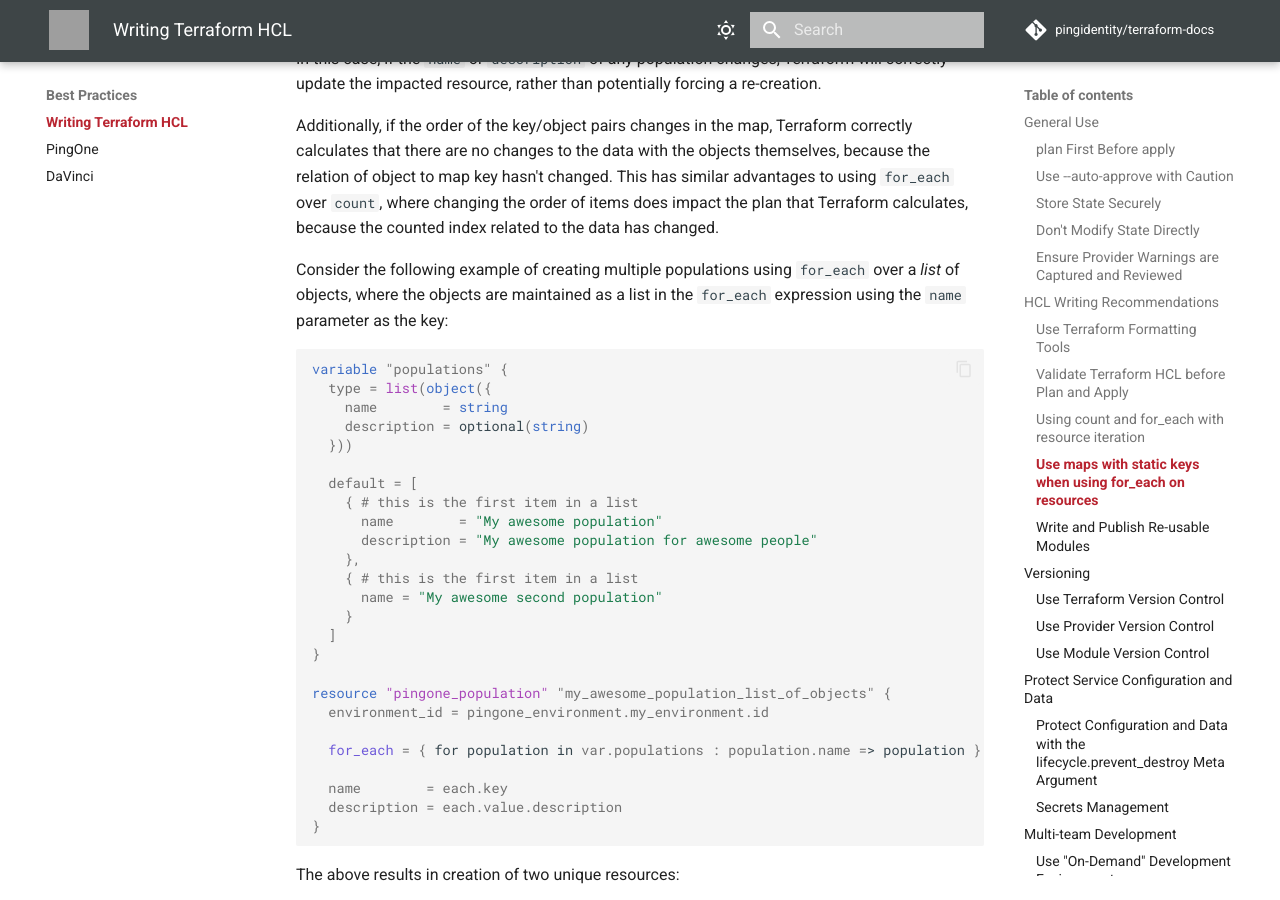
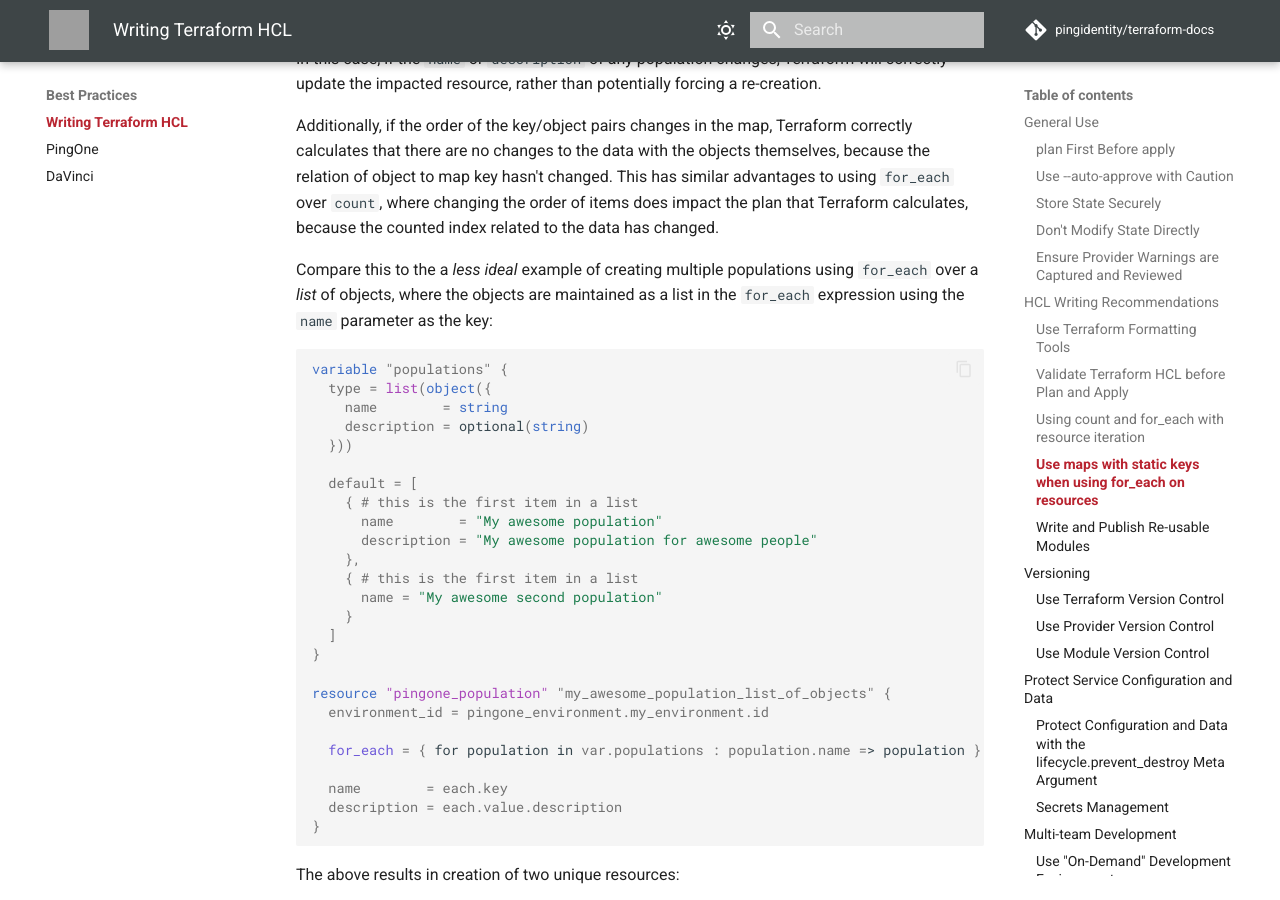
Before and after one commit to pingidentity/terraform-docs, an MkDocs documentation site: the page built from docs/best-practices/index.md, in a window 1280 px wide and 900 px high, scrolled down 6838 px. Built offline with MkDocs 1.6.1 and Material for MkDocs 9.7.7, drawn with Linux system fonts in a browser that asks for light colours; comment, search, counter and statistics services are not loaded; grey boxes are pictures that could not be loaded.

Commit message:
bit more clear

````diff
--- a/docs/best-practices/index.md
+++ b/docs/best-practices/index.md
@@ -210,7 +210,7 @@ In this case, if the `name` or `description` of any population changes, Terrafor
 
 Additionally, if the order of the key/object pairs changes in the map, Terraform correctly calculates that there are no changes to the data with the objects themselves, because the relation of object to map key hasn't changed.  This has similar advantages to using `for_each` over `count`, where changing the order of items does impact the plan that Terraform calculates, because the counted index related to the data has changed.
 
-Consider the following example of creating multiple populations using `for_each` over a _list_ of objects, where the objects are maintained as a list in the `for_each` expression using the `name` parameter as the key:
+Compare this to the a _less ideal_ example of creating multiple populations using `for_each` over a _list_ of objects, where the objects are maintained as a list in the `for_each` expression using the `name` parameter as the key:
 ```terraform
 variable "populations" {
   type = list(object({
````
